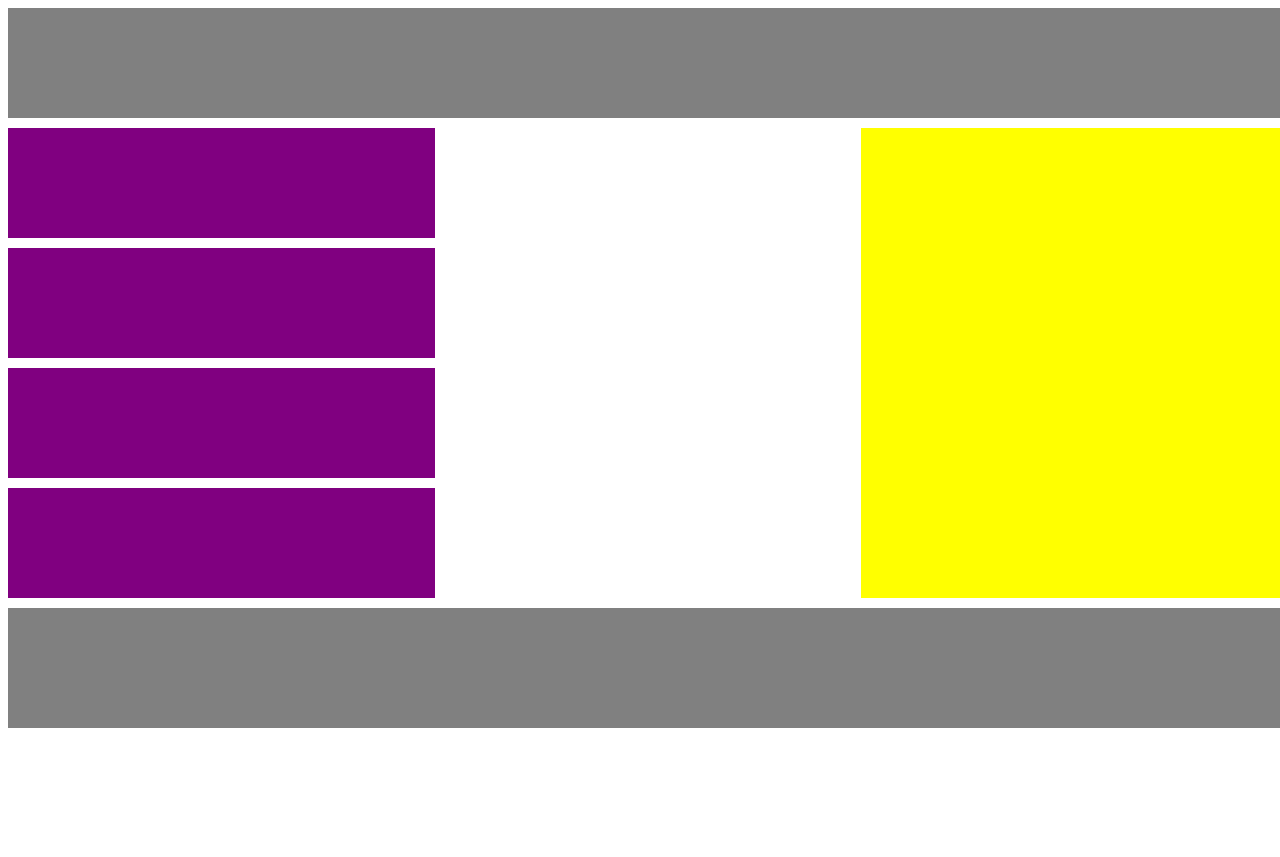
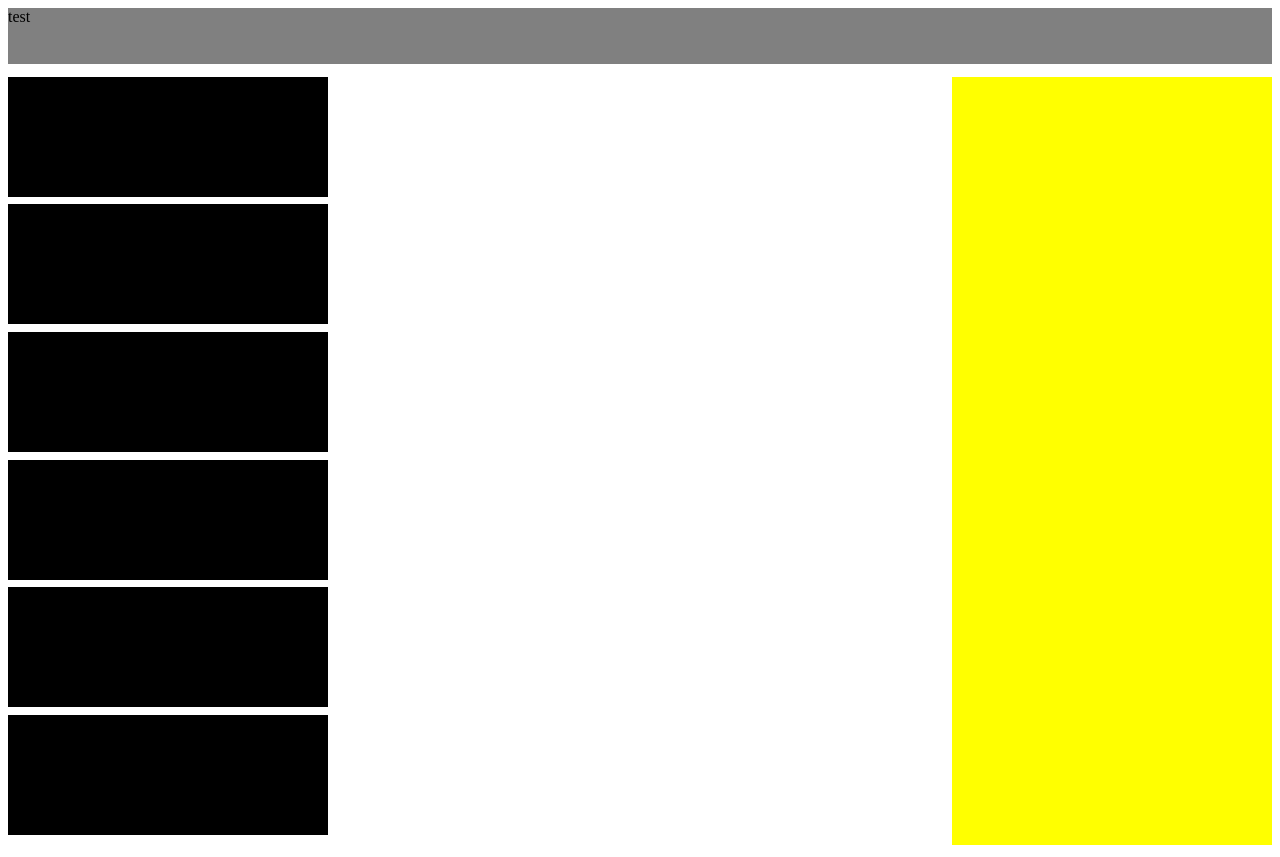
Before and after one commit to Lumsh/catpage, a plain HTML site: page index.html in a window 1280 px wide. Before the commit the page ends 800 px from the top, so only its background shows below. Drawn offline with Linux system fonts and the light colour scheme.

Commit message:
added new boxes and also set new media screen for 600px

```diff
--- a/css/styles.css
+++ b/css/styles.css
@@ -1,82 +1,97 @@
 * {
     box-sizing: border-box;
+
 }
 
 
-.container{
-    width: 100%;
-    display: grid;
-    grid-template-columns: repeat(3, 1fr);
-    grid-auto-rows: 120px;
 
+
+
+.containerheader{
+   background-color: gray;
+   padding-bottom: 3%;
+   margin-bottom: 1%;
 }
 
-.container1 {
-    grid-column: 1 / 4;
-    grid-row: 1;
-    background-color: gray;
-    margin-bottom: 10px;
 
-}
-
-.container2{
-    grid-column: 1 / 2;
-    grid-row: 2;
-    background-color: purple;
-    margin-bottom: 10px;
+.containermain {
+    display: grid;
+    grid-template-columns: repeat(1,20rem);
+    grid-auto-rows: 120px;
+    row-gap: 1%;
 
 
 }
 
-.container3{
-    grid-column: 1 / 2;
-    grid-row: 3;
-    background-color: purple;
-    margin-bottom: 10px;
-
-
-}
-
-.container4{
-    grid-column: 1 / 2;
-    grid-row: 4;
-    background-color: purple;
-    margin-bottom: 10px;
-
-
-}
-
-.container5{
-    grid-column: 1 / 2;
-    grid-row: 5;
-    background-color: purple;
-    margin-bottom: 10px;
-
-
-}
-
-
-.container6{
-    grid-column: 3;
-    grid-row: 2 / 6;
-    background-color: yellow;
-    margin-bottom: 10px;
+.box1{
+    grid-column: 1;
+    grid-row: 1;
+    background-color: black;
 
 
 
 }
 
-.container7 {
-grid-column: 1 / 4;
-grid-row: 6;
-background-color: gray;
+.box2{
+    grid-column: 1;
+    grid-row: 2;
+    background-color: black;
+}
+
+.box3{
+    grid-column: 1;
+    grid-row: 3;
+    background-color: black;
+}
+
+.box4{
+    grid-column: 1;
+    grid-row: 4;
+    background-color: black;
+}
+
+.box5{
+    grid-column: 1;
+    grid-row: 5;
+    background-color: black;
+}
+
+.box6{
+    grid-column: 1;
+    grid-row: 6;
+    background-color: black;
+
+}
+
+.containermain2 {
+    background-color: yellow;
+    height: 48rem;
+    width: 20rem;
+
+
 
 
 }
 
+.mainbox {
+    display: flex;
+    flex-direction: row;
+    justify-content: space-between;
+    margin-bottom: 1%;
+
+}
+
 @media screen and (max-width: 600px) {
+    .mainbox {
+      display: flex;
+      flex-direction: column;
 
-    .container {
-      grid-template-columns: 3fr;
     }
+
+    .containerheader{
+        display: flex;
+        flex-direction: column;
+    }
+
+
   }
--- a/index.html
+++ b/index.html
@@ -6,24 +6,33 @@
     <title>Document</title>
     <link rel="stylesheet" href="css/styles.css">
 </head>
-<body class="container" >
+<body>
 
-    <header class="container1" ></header>
+    <header class="containerheader"> test</header>
+
+    <main class="mainbox" >
+        <div class="containermain" >
+            <div class="box1" ></div>
+            <div class="box2" ></div>
+            <div class="box3" ></div>
+            <div class="box4" ></div>
+            <div class="box5" ></div>
+            <div class="box6" ></div>
 
 
-    <div class="container2" >
-    </div>
-    <div class="container3" ></div>
-    <div class="container4" ></div>
-    <div class="container5" ></div>
+
+        </div>
+
+
+
+        <div class="containermain2" ></div>
 
 
 
 
-    <aside class="container6" ></aside>
 
+    </main>
 
-    <footer class="container7" ></footer>
 
 
 </body>
```
